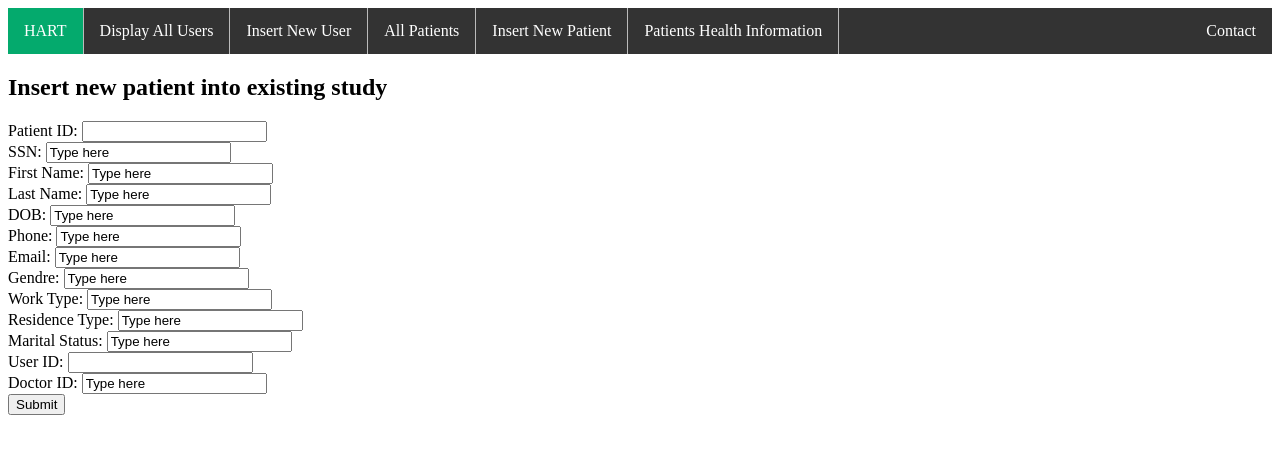
After one commit to ragiunnithan/DBMS_ProjectHood, a Flask app: template templates/InserNewPatient.html in a window 1280 px wide. The commit adds this page. Shown: the top 454 px of the page. Run offline with Flask 2, Linux system fonts and the light colour scheme; the template is opened without the code that fills it, so the values that code supplies are empty.

Commit message:
Add files via upload

```diff
--- /dev/null
+++ b/templates/InserNewPatient.html
@@ -0,0 +1,20 @@
+{% extends "layout.html" %}
+{% block content %}
+    <h2>Insert new patient into existing study</h2>
+    <form action="/AddNewPatient" method="POST">
+        <div><label>Patient ID</label>: <input type=number name=patientid value="Type here"></div>
+        <div><label>SSN</label>: <input type=text name=SSN value="Type here"></div>
+        <div><label>First Name</label>: <input type=text name=frstname value="Type here"></div>
+        <div><label>Last Name</label>: <input type=text name=lstname  value="Type here"></div>
+        <div><label>DOB</label>: <input type=text name=dob  value="Type here"></div>
+        <div><label>Phone</label>: <input type=text name=phn  value="Type here"></div>
+        <div><label>Email</label>: <input type=text name=email value="Type here"></div>
+        <div><label>Gendre</label>: <input type=text name=gendre  value="Type here"></div>
+        <div><label>Work Type</label>: <input type=text name=wrktype  value="Type here"></div>
+        <div><label>Residence Type</label>: <input type=text name=rsdtype  value="Type here"></div>
+        <div><label>Marital Status</label>: <input type=text name=mrtsts value="Type here"></div>
+        <div><label>User ID</label>: <input type=number name=usrID value="Type here"></div>
+        <div><label>Doctor ID</label>: <input type=text name=dctID value="Type here"></div>
+	    <div><button type="submit">Submit</button></div>
+    </form>
+{% endblock %}
--- a/templates/layout.html
+++ b/templates/layout.html
@@ -7,8 +7,14 @@
 <body>
     <ul>
         <li><a class="active" href="/">HART</a></li>
+        <li><a href="/DisplayAllUsers">Display All Users</a></li>
+        <li><a href="/InsertNewUser">Insert New User</a></li>
         <li><a href="/Patients">All Patients</a></li>
+        <li><a href="/InsertNewPatient">Insert New Patient</a></li>
         <li><a href="/PatientHealthInfo">Patients Health Information</a></li>
+
+
+
         <li style="float:right"><a href="#">Contact</a></li>
       </ul>
 <div>
```
Also changed, not shown: templates/DisplayUser.html (added, +11 -0 lines), templates/InserNewUser.html (added, +10 -0 lines).
